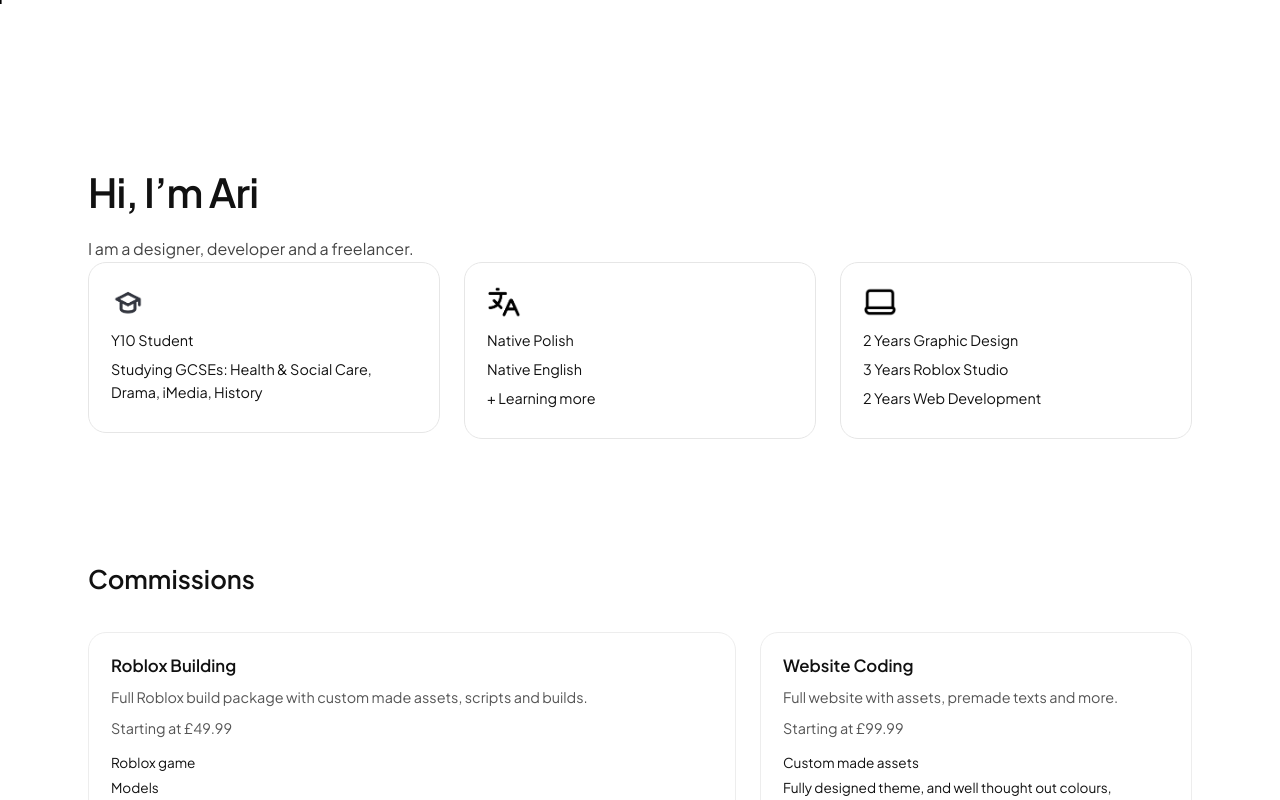
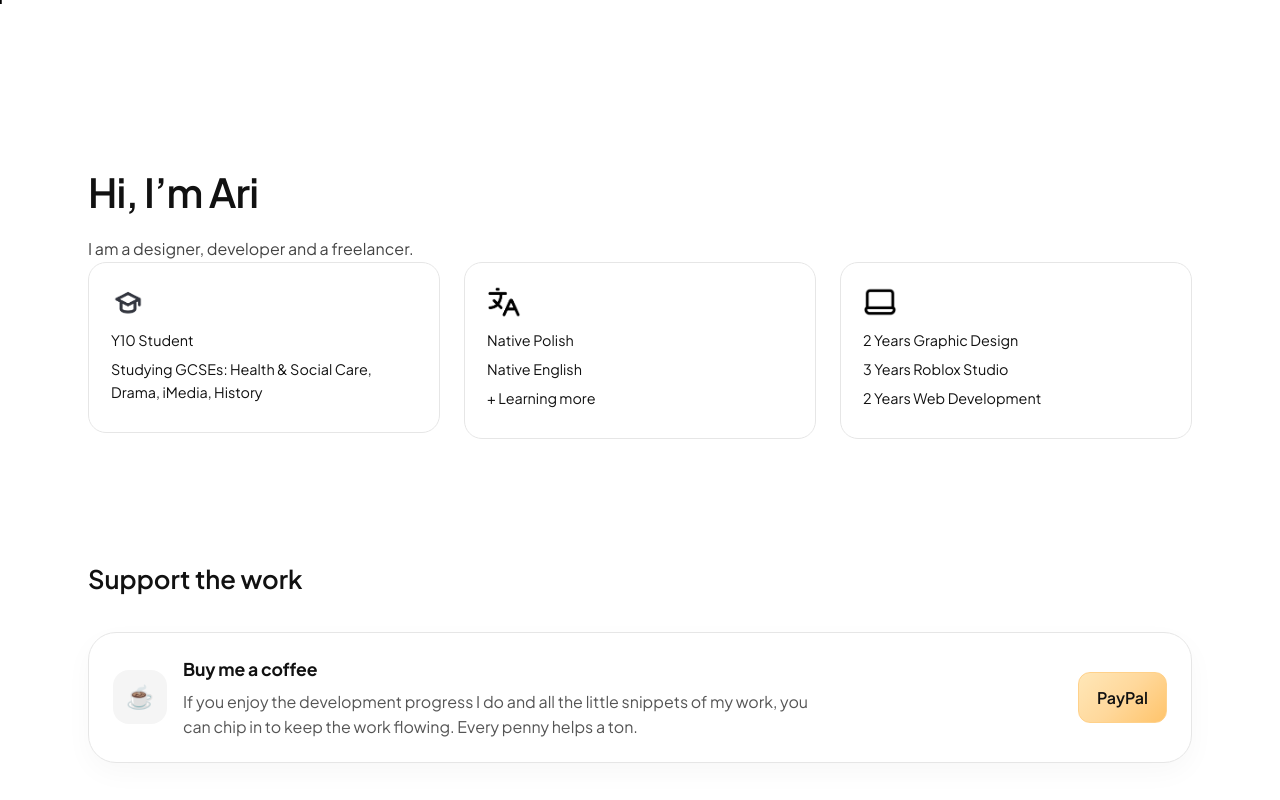
Before and after one commit to Floptropicajanfei/arihub, a Next.js app: page / in a window 1280 px wide. Shown: the top 800 px of the page. Built offline with nearby package versions, Linux system fonts and the light colour scheme.

Commit message:
V.1.9.9.0

```diff
--- /dev/null
+++ b/app/components/DonationCard.tsx
@@ -0,0 +1,31 @@
+type DonationCardProps = {
+  paypalUrl: string;
+};
+
+export default function DonationCard({ paypalUrl }: DonationCardProps) {
+  return (
+    <div className="donation-card">
+      <div className="donation-top">
+        <div className="donation-content">
+          <div className="donation-icon" aria-hidden>
+            ☕
+          </div>
+
+          <div className="donation-copy">
+            <h3>Buy me a coffee</h3>
+            <p>
+              If you enjoy the development progress I do and all the little snippets of my work, you can chip in to keep the
+              work flowing. Every penny helps a ton.
+            </p>
+          </div>
+        </div>
+
+        <div className="donation-actions">
+          <a className="donation-btn donation-btn-primary" href={paypalUrl} target="_blank" rel="noreferrer">
+            PayPal
+          </a>
+        </div>
+      </div>
+    </div>
+  );
+}
--- a/app/components/SmoothScroll.tsx
+++ b/app/components/SmoothScroll.tsx
@@ -17,7 +17,7 @@ export default function SmoothScroll() {
 
     const smoothScroll = (
       targetY: number,
-      duration = 1500 // ⬅ slower = smoother (increase if needed)
+      duration = 25 // ⬅ slower = smoother (increase if needed)
     ) => {
       const startY = window.scrollY;
       const diff = targetY - startY;
--- a/app/globals.css
+++ b/app/globals.css
@@ -962,6 +962,103 @@ body {
   color: #111;                   /* black */
 }
 
+/* ---------- DONATION CARD ---------- */
+.donation-card {
+  width: 100%;
+  border: 1px solid #e6e6e6;
+  border-radius: var(--radius-lg);
+  padding: 22px 24px;
+  background: #fff;
+  display: flex;
+  flex-direction: column;
+  gap: 16px;
+  box-shadow: 0 10px 28px rgba(0, 0, 0, 0.03);
+}
+
+.donation-top {
+  display: flex;
+  align-items: center;
+  justify-content: space-between;
+  gap: 12px;
+  flex-wrap: wrap;
+}
+
+.donation-content {
+  display: flex;
+  gap: 16px;
+  align-items: center;
+}
+
+.donation-icon {
+  width: 54px;
+  height: 54px;
+  border-radius: 16px;
+  background: #f5f5f5;
+  display: grid;
+  place-items: center;
+  font-size: 1.4rem;
+}
+
+.donation-copy h3 {
+  margin: 0;
+  font-size: 1.1rem;
+  letter-spacing: -0.01em;
+}
+
+.donation-copy p {
+  margin: 6px 0 0;
+  color: #555;
+  max-width: 640px;
+}
+
+.donation-actions {
+  display: flex;
+  gap: 12px;
+  align-items: center;
+  justify-content: flex-end;
+}
+
+.donation-btn {
+  display: inline-flex;
+  align-items: center;
+  justify-content: center;
+  gap: 8px;
+  padding: 12px 18px;
+  border-radius: 12px;
+  border: 1px solid #e6e6e6;
+  background: #fff;
+  color: #111;
+  text-decoration: none;
+  font-weight: 600;
+  transition: transform 0.18s ease, box-shadow 0.18s ease, background 0.18s ease;
+}
+
+.donation-btn:hover {
+  transform: translateY(-1px);
+  box-shadow: 0 10px 28px rgba(0, 0, 0, 0.06);
+}
+
+.donation-btn-primary {
+  background: linear-gradient(135deg, #ffe7b8 0%, #ffd89b 50%, #ffc46b 100%);
+  border-color: #ffd18a;
+}
+
+@media (max-width: 820px) {
+  .donation-card {
+    flex-direction: column;
+  }
+
+  .donation-actions {
+    width: 100%;
+    justify-content: center;
+  }
+
+  .donation-btn {
+    flex: 1;
+    justify-content: center;
+  }
+}
+
 /* slide animation */
 .slide-right {
   animation: slideInRight 240ms ease both;
--- a/app/page.tsx
+++ b/app/page.tsx
@@ -4,8 +4,9 @@ import CommissionCard from "./components/CommissionCard";
 import Row from "./components/Row";
 import ProjectCard from "./components/ProjectCard";
 import ProductsStrip from "./components/ProductsStrip";
+import DonationCard from "./components/DonationCard";
 
-export default function Home() {
+export default async function Home() {
   return (
     <main className="page">
       <section className="hero hero-centered">
@@ -46,6 +47,13 @@ export default function Home() {
       </Row>
 
       <section className="section">
+        <h2>Support the work</h2>
+        <Row cols={1}>
+          <DonationCard paypalUrl="https://paypal.me/aridonate" />
+        </Row>
+      </section>
+
+      <section className="section">
         <h2>Commissions</h2>
 
         <Row cols={2}>
@@ -68,8 +76,8 @@ export default function Home() {
           />
         </Row>
       </section>
- {/**/}
-       <ProductsStrip />
+
+      <ProductsStrip />
 
       <section className="section">
         <h2>My Projects</h2>
```
Also changed, not shown: 1 other file (tests, documents, lock files or other folders).
